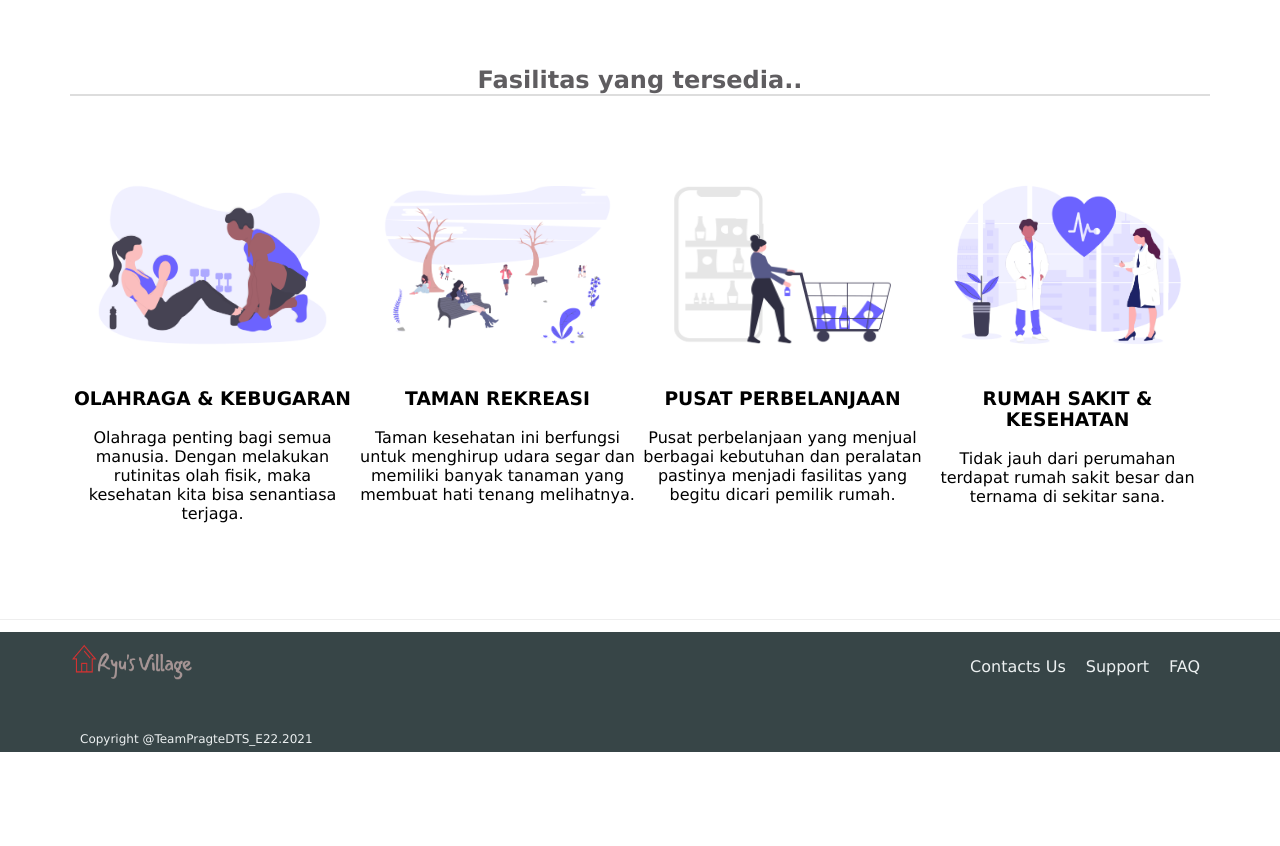
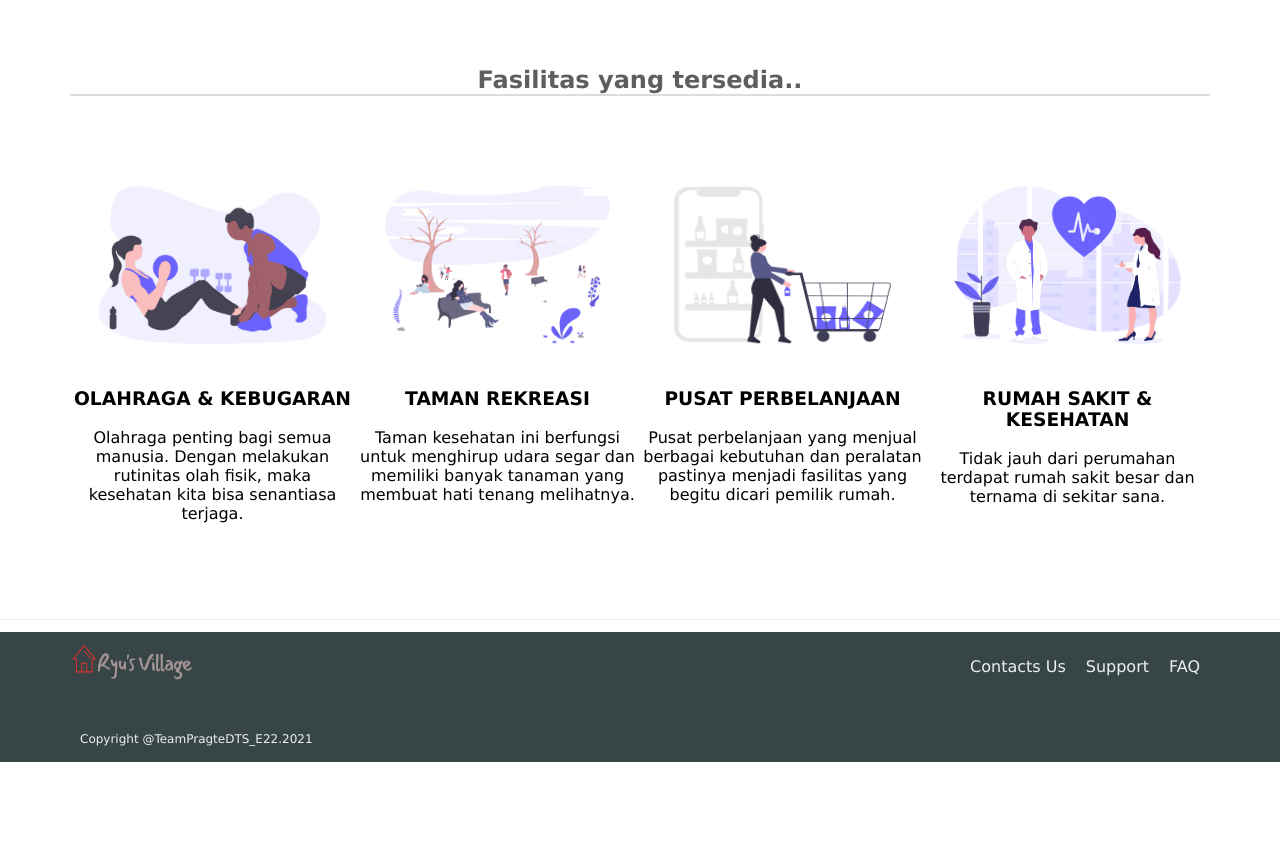
Before and after one commit to zuchalbastian/E22.progate.github.io, a plain HTML site: page index.html in a window 1280 px wide. Shown: the part 1571-2417 px from the top of the page. After the commit the page ends 2337 px from the top, so only its background shows below. Drawn offline with Linux system fonts and the light colour scheme.

Commit message:
Update stylesheet.css

```diff
--- a/css/stylesheet.css
+++ b/css/stylesheet.css
@@ -272,13 +272,16 @@ content: '';
 }
 
 footer {
-  height: 120px;
+  height: 130px;
   width: 100%;
   background-color: rgba(34, 49, 52, 0.9);
 }
 
 .footer-end p {
   font-size: 12px;
-  padding: 100px 10px;
+  padding-top: 100px;
+  padding-bottom: 20px;
+  padding-right: 10px;
+  padding-left: 10px;
   color: #ecf0f1;
 }
```
